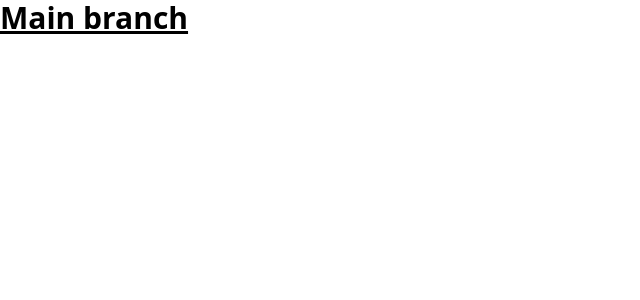
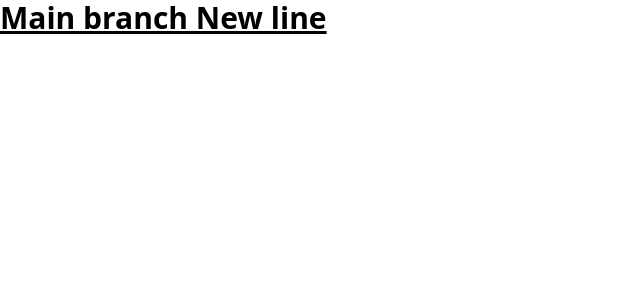
Before and after one commit to nguyenluongtrung/GIT_PRACTICE, a React (Vite) app in the folder Git_Practice/: page / in a window 1280 px wide. Shown: the top 300 px of the page, without its empty margins (0-640 px from the left). Built offline with nearby package versions, Linux system fonts and the light colour scheme.

Commit message:
Update App.tsx

```diff
--- a/Git_Practice/src/App.tsx
+++ b/Git_Practice/src/App.tsx
@@ -2,6 +2,7 @@ export default function App() {
   return (
     <h1 className="text-3xl font-bold underline">
       Main branch
+      New line
     </h1>
   )
 }
```
